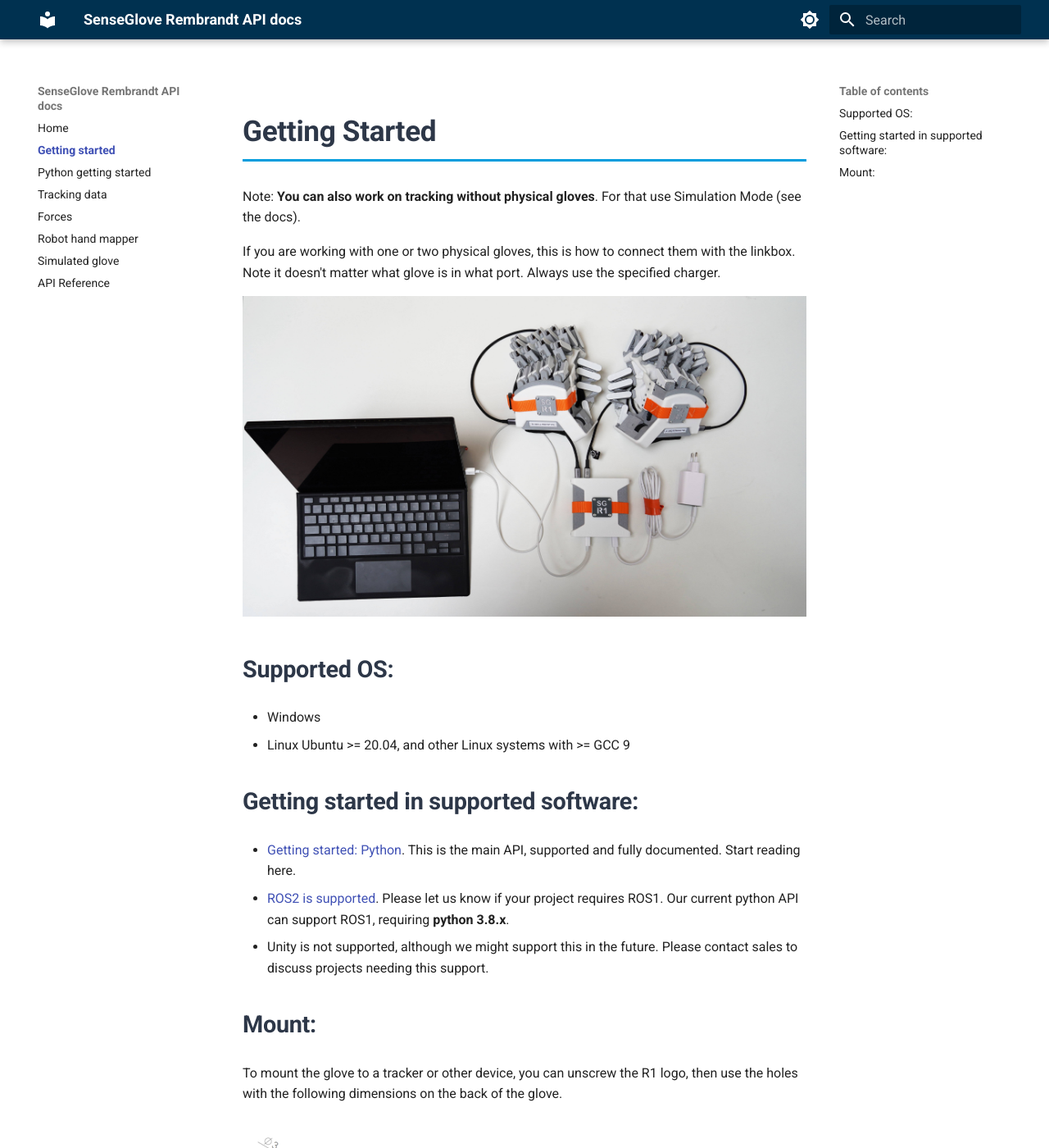
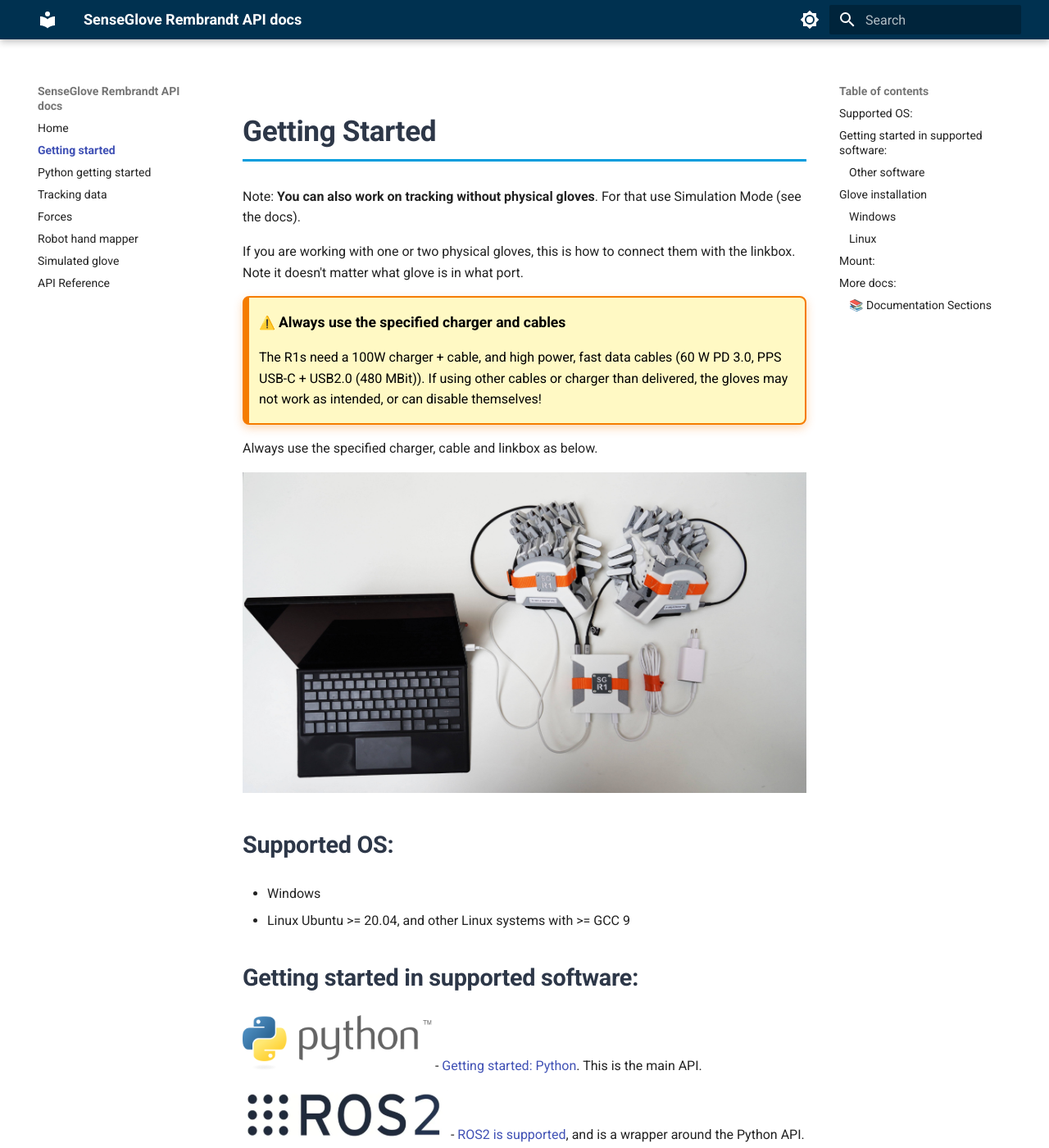
Before and after one commit to Adjuvo/SenseGlove-R1-API, an MkDocs documentation site: the page built from docs/getting_started.md, in a window 1280 px wide and 1400 px high. Shown: the whole window at 82% size. Built offline with MkDocs 1.6.1 and Material for MkDocs 9.7.7, drawn with Linux system fonts in a browser that asks for light colours; some of the changed text lies outside the part shown.

````diff
--- a/docs/getting_started.md
+++ b/docs/getting_started.md
@@ -2,7 +2,14 @@
 
 Note: **You **can** also work on tracking **without** physical gloves**. For that use Simulation Mode (see the docs).
 
-If you are working with one or two physical gloves, this is how to connect them with the linkbox. Note it doesn't matter what glove is in what port. Always use the specified charger.
+If you are working with one or two physical gloves, this is how to connect them with the linkbox. Note it doesn't matter what glove is in what port.
+
+> ⚠️ **Always use the specified charger and cables**
+>
+> The R1s need a 100W charger + cable, and high power, fast data cables (60 W PD 3.0, PPS USB-C + USB2.0 (480 MBit)). If using other cables or charger than delivered, the gloves may not work as intended, or can disable themselves!
+
+
+Always use the specified charger, cable and linkbox as below.
 
 ![Connecting R1](images/R1_link.jpg)
 
@@ -11,9 +18,32 @@ If you are working with one or two physical gloves, this is how to connect them
 - Linux Ubuntu >= 20.04, and other Linux systems with >= GCC 9
 
 ## Getting started in supported software:
-- [Getting started: Python](./python_getting_started.md). This is the main API, supported and fully documented. Start reading here.
-- [ROS2 is supported](https://github.com/Adjuvo/senseglove_r1_ros). Please let us know if your project requires ROS1. Our current python API can support ROS1, requiring **python 3.8.x**.
-- Unity is not supported, although we might support this in the future. Please contact sales to discuss projects needing this support.
+
+[![Python](images/python_logo.png)](./python_getting_started.md)
+- [Getting started: Python](./python_getting_started.md). This is the main API.
+
+[![ROS2](images/ROS2_logo.png)](https://github.com/Adjuvo/senseglove_r1_ros)
+- [ROS2 is supported](https://github.com/Adjuvo/senseglove_r1_ros), and is a wrapper around the Python API. Please let us know if your project requires ROS1. Our current python API can support ROS1, requiring **python 3.8.x**.
+
+### Other software
+- Please contact sales to discuss projects needing  other software support.
+
+## Glove installation
+### Windows
+For Windows, install the WinUSB driver: [Zadig](https://zadig.akeo.ie/). Linux does not require a driver.
+
+   * Open this, with the glove plugged in
+   * Select R1 (Composite Parent, Interface 0 or similar) in the dropdown. Don't change any other settings. Click Install Driver.
+
+### Linux
+No driver is required. However, to allow non-root access to the R1 over USB, you need to add a custom udev rule.
+
+Run this script from the software packages.
+
+```bash
+./scripts/install_udev_rule.sh
+```
+or, see [Troubleshooting](./troubleshooting.md)
 
 
 ## Mount:
@@ -22,3 +52,16 @@ To mount the glove to a tracker or other device, you can unscrew the R1 logo, th
 ![R1 mount](./images/R1_05mount.png)
 
 Note: Mounting the glove directly to a haptic arm can be dangerous, as the arm may generate unintended high forces or speeds while the user is strapped into the glove. Mounting the glove to a haptic arm is done at the user’s own risk.
+
+
+## More docs:
+#### 📚 Documentation Sections
+
+🚀 **[Getting Started](getting_started.md)** - Supported software, and basic examples. Read this first!
+🎯 **[Tracking Data](tracking.md)** - Finger tracking and position data
+⚡ **[Forces](forces.md)** - Force feedback and sensors
+🤖 **[Robot hand mapper](robot_hand_mapper.md)** - Robot hand mapper, easily map to robot hands.
+📖 **[API Reference](api-reference.md)** - Available functions and their docs.
+
+📦 **[Releases](releases.md)** - Changelog of new releases
+    **[Troubleshooting](troubleshooting.md)** - Gloves not connecting? Start here.
````
Also changed, not shown: docs/fps-performance.md (+1 -0 lines), docs/index.md (+5 -4 lines), docs/python_getting_started.md (+48 -59 lines), docs/releases.md (+20 -1 lines), docs/troubleshooting.md (added, +37 -0 lines), pyproject.toml (added, +24 -0 lines), docs/images/ROS2_logo.png (added), docs/images/python_logo.png (added), 3 other files.
